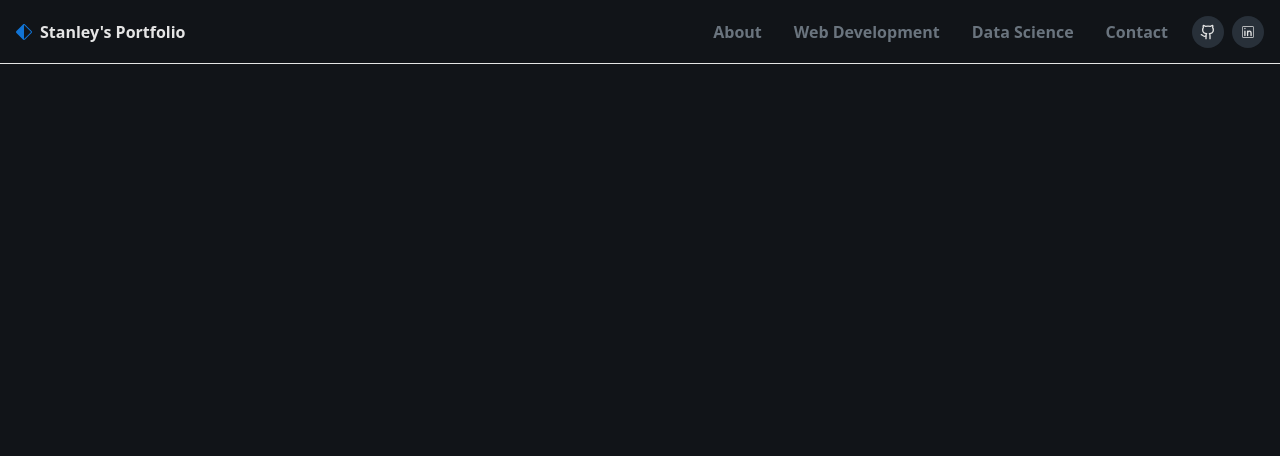
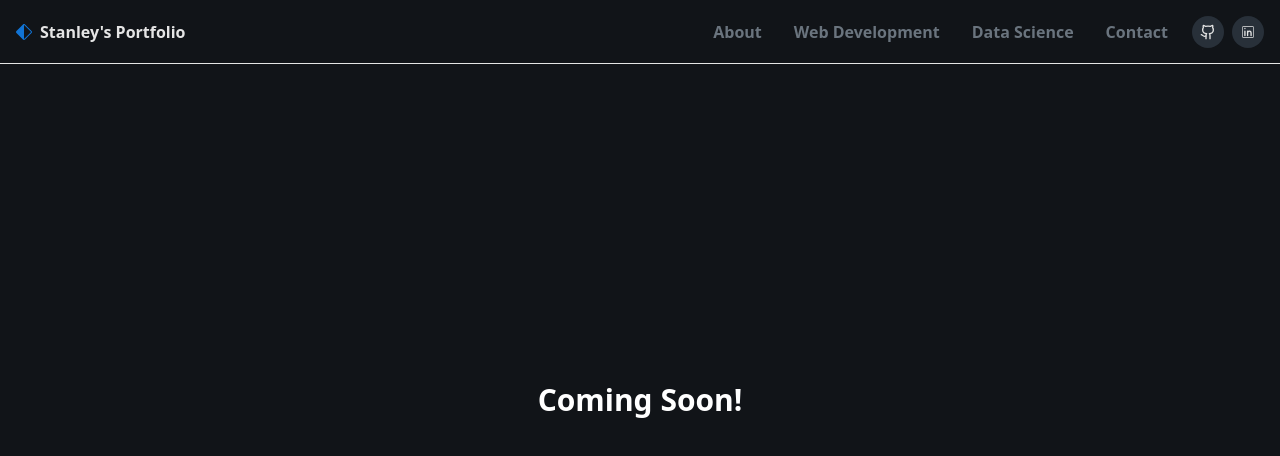
Before and after one commit to Stanlee-Sam/Portfolio25, a React (Vite) app: page /dataprojects in a window 1280 px wide. Shown: the top 456 px of the page. Built offline with nearby package versions, Linux system fonts and the light colour scheme.

Commit message:
about page update

```diff
--- a/src/Components/About.jsx
+++ b/src/Components/About.jsx
@@ -5,6 +5,7 @@ const About = () => {
   const skills = [
     "HTML",
     "CSS",
+    'Tailwind CSS',
     "JavaScript",
     "React",
     "Node.js",
@@ -15,7 +16,7 @@ const About = () => {
     "Git",
   ];
   return (
-    <div className="bg-[#111418] flex flex-col gap-5 w-full  mt-16 pb-4">
+    <div className="bg-[#111418] flex flex-col md:h-screen gap-5 w-full  mt-16 pb-4">
       <div className="flex flex-col md:flex-row items-center justify-center gap-4 p-3 md:w-[60%] ">
         <img
           className="w-[200px] h-[200px] rounded-full object-cover
--- a/src/Components/DataProjects/DataProjects.jsx
+++ b/src/Components/DataProjects/DataProjects.jsx
@@ -2,7 +2,9 @@ import React from 'react'
 
 const DataProjects = () => {
   return (
-    <div className='bg-[#111418] h-screen'>DataProjects</div>
+    <div className='bg-[#111418] h-screen flex items-center justify-center'>
+      <h1 className='font-bold text-white md:text-3xl text-2xl'>Coming Soon!</h1>
+    </div>
   )
 }
 
--- a/src/Components/DevProjects/DevProDetails.jsx
+++ b/src/Components/DevProjects/DevProDetails.jsx
@@ -66,7 +66,7 @@ const DevProDetails = () => {
               </span>
               Repository
             </a>
-            <p className=" text-white font-semibold text-[13px]"><span className="font-bold text-red-500">Note: </span>{project.note}</p>
+            <p className=" text-white font-semibold text-[13px]">{project.note}</p>
           </div>
         </div>
       </div>
--- a/src/Components/DevProjects/webDevProjects.js
+++ b/src/Components/DevProjects/webDevProjects.js
@@ -66,7 +66,7 @@ export const devProjects = [
     id: 4,
     title: "SmartWraps",
     description:
-      "A colourful landing page for a small business selling precovered books to children.",
+      "A colourful landing page for a small business selling precovered books to school children.",
     overview:
       "SmartWraps is designed to attract parents during the back-to-school season. It features a product carousel, modals for detailed product views, and smooth animations to enhance user engagement.",
     image: SmartWraps,
```
